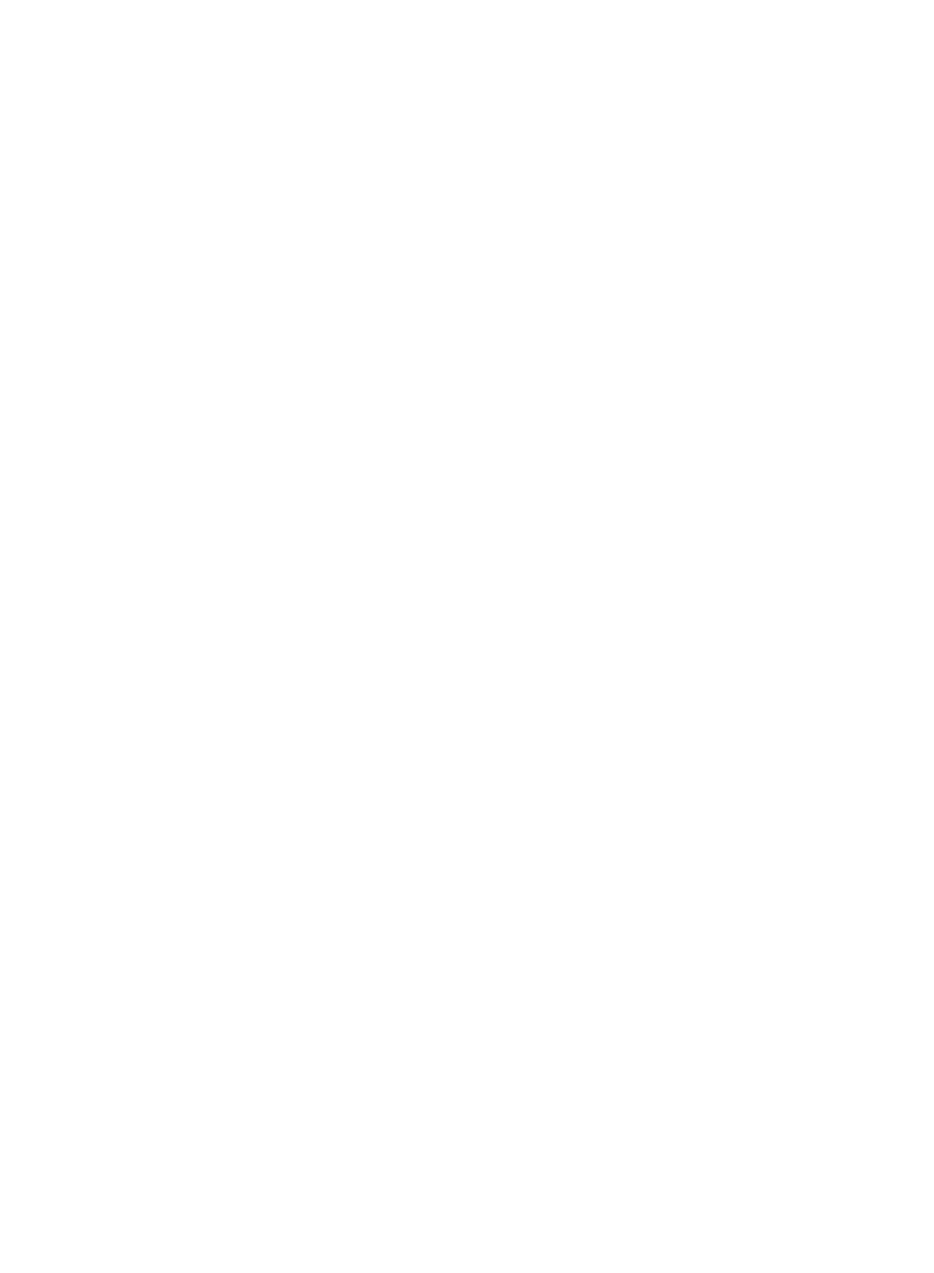
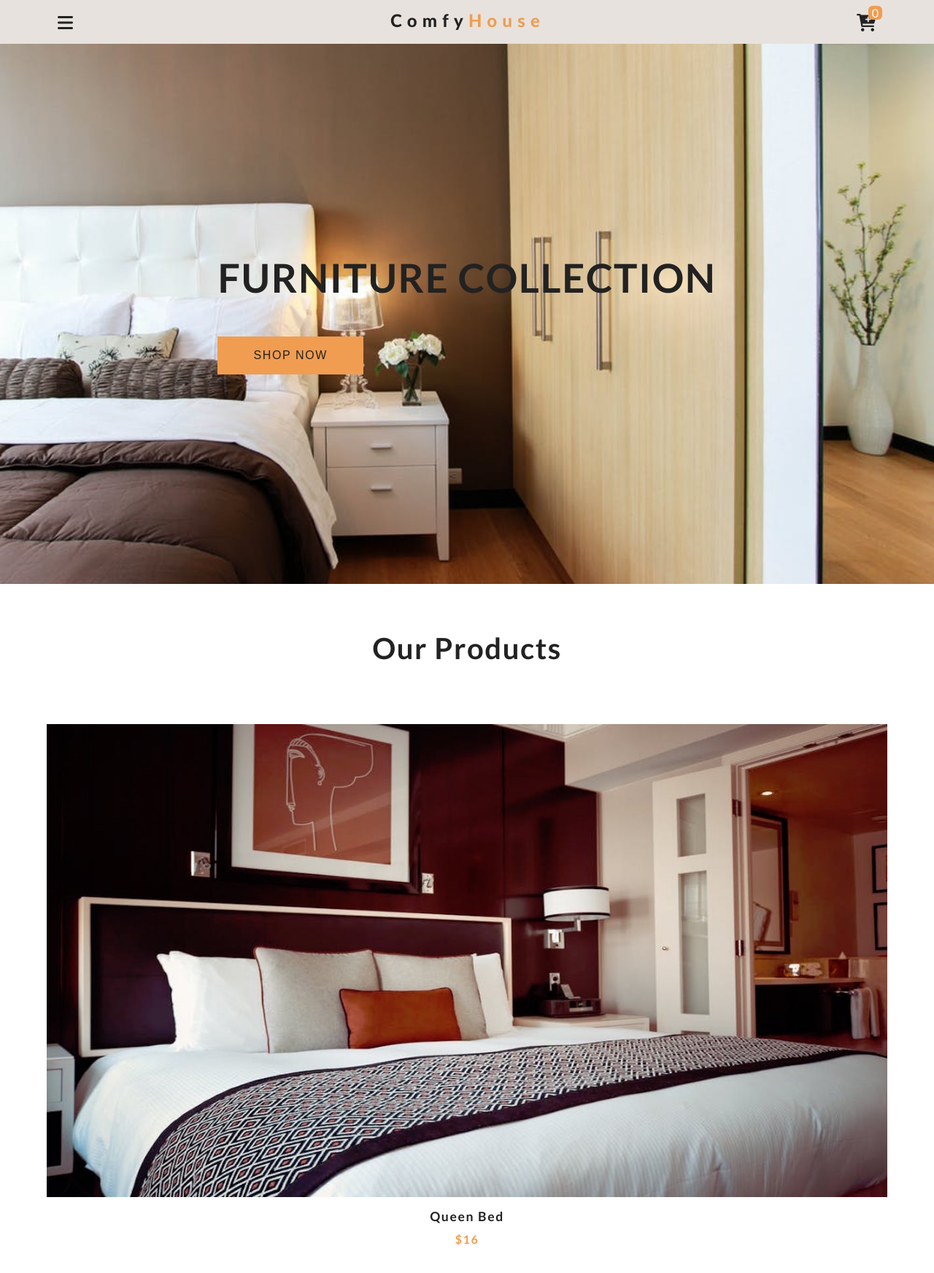
Before and after one commit to john-smilga/setup-files-js-comfy-house, a plain HTML site: page index.html in a window 1280 px wide. Shown: the whole page at 73% size. Before the commit the page ends 800 px from the top, so only its background shows below. Drawn offline with Linux system fonts and the light colour scheme.

Commit message:
しゅうま眠いらしい

```diff
--- a/index.html
+++ b/index.html
@@ -1,14 +1,61 @@
 <!DOCTYPE html>
 <html lang="en">
+
 <head>
     <meta charset="UTF-8">
     <meta http-equiv="X-UA-Compatible" content="IE=edge">
     <meta name="viewport" content="width=device-width, initial-scale=1.0">
     <title>Document</title>
+    <link rel="stylesheet" href="https://cdnjs.cloudflare.com/ajax/libs/font-awesome/6.0.0/css/all.min.css" integrity="sha512-9usAa10IRO0HhonpyAIVpjrylPvoDwiPUiKdWk5t3PyolY1cOd4DSE0Ga+ri4AuTroPR5aQvXU9xC6qOPnzFeg==" crossorigin="anonymous" referrerpolicy="no-referrer" />
     <link rel="stylesheet" href="main.css">
 </head>
+
 <body>
-
+    <!-- nav -->
+    <nav class="navbar">
+        <div class="navbar-center">
+            <span class="nav-icon">
+                <i class="fas fa-bars"></i>
+            </span>
+            <img src="./images/logo.svg" alt="store logo">
+            <div class="cart-btn">
+                <span class="nav-icon">
+                    <i class="fas fa-cart-plus"></i>
+                </span>
+                <div class="cart-items">0</div>
+            </div>
+        </div>
+    </nav>
+<!-- nav of end -->
+<!-- hero -->
+<header class="hero">
+    <div class="bannner">
+        <h1 class="banner-title">furniture collection</h1>
+        <button class="banner-btn">shop now</button>
+    </div>
+</header>
+<!-- hero of end -->
+<!-- products -->
+<section class="products">
+    <div class="section-title">
+        <h2>our products</h2>
+        <div class="products-center">
+            <article class="product">
+                <div class="img-container">
+                    <img src="./images/product-1.jpeg" alt="product" class='product-img'>
+                    <button class="bag-btn" data-id='1'>
+                    <i class="fas fa-shopping-cart"></i>
+                    add to bag
+                    </button>
+                </div>
+                <h3>queen bed</h3>
+                <h4>$16</h4>
+            </article>
+        </div>
+    </div>
+</section>
+<!-- end of products -->
     <script src="app.js"></script>
 </body>
+
 </html>
--- a/main.css
+++ b/main.css
@@ -6,7 +6,7 @@
   --mainBlack: #222;
   --mainGrey: #ececec;
   --mainSpacing: 0.1rem;
-  --mainTransition: all 0.3s linear;
+  --mainTransition: all 1s linear;
 }
 * {
   margin: 0;
@@ -68,9 +68,11 @@ body {
   background: rgba(255, 255, 255, 0.8);
   display: inline-block;
   padding: 2rem;
+  margin: 0 auto;
 }
 .banner-title {
   font-size: 3.4rem;
+  /* テキストを大文字にする */
   text-transform: uppercase;
   letter-spacing: var(--mainSpacing);
   margin-bottom: 3rem;
```
